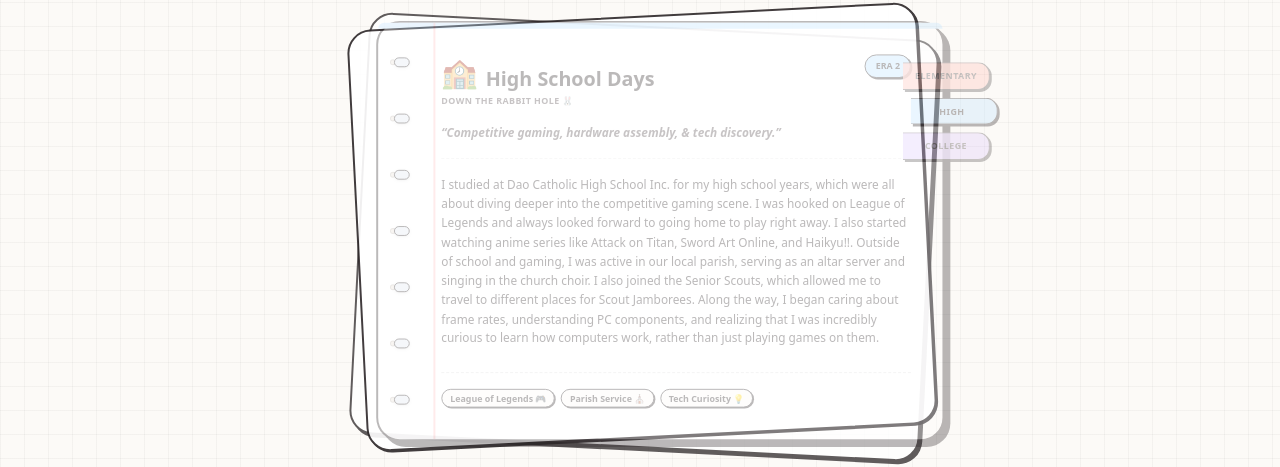
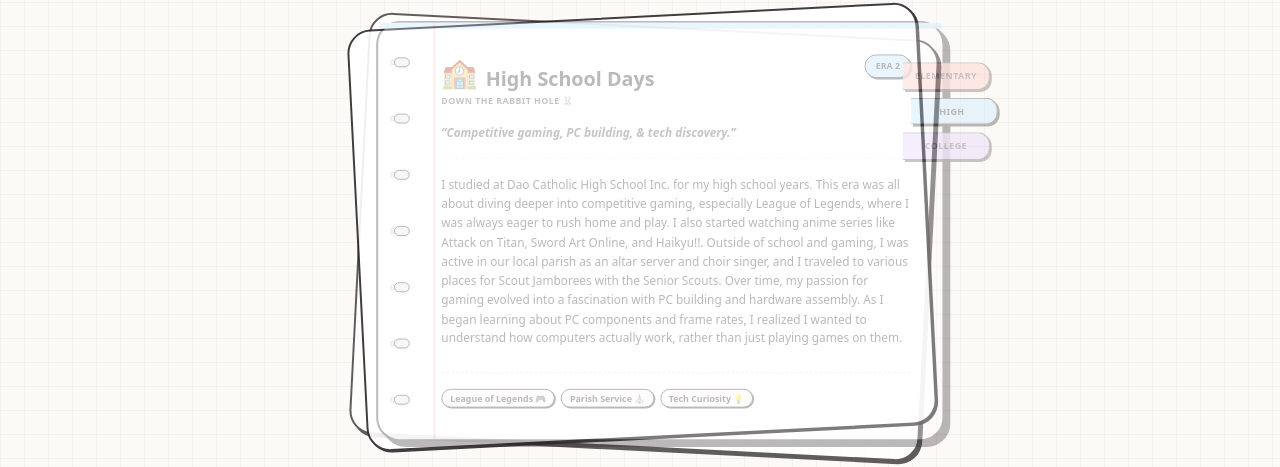
Before and after one commit to jplacorte/personal-profile, a Next.js app: page / in a window 1280 px wide. Shown: the part 5463-5930 px from the top of the page. Built offline with nearby package versions, Linux system fonts and the light colour scheme.

Commit message:
style: rephrase high school days gaming and hardware assembly story

```diff
--- a/src/components/TimelineSection.tsx
+++ b/src/components/TimelineSection.tsx
@@ -22,8 +22,8 @@ const eras = [
     title: "High School Days",
     subtitle: "Down the Rabbit Hole 🐰",
     emoji: "🏫",
-    vibe: "Competitive gaming, hardware assembly, & tech discovery.",
-    story: "I studied at Dao Catholic High School Inc. for my high school years, which were all about diving deeper into the competitive gaming scene. I was hooked on League of Legends and always looked forward to going home to play right away. I also started watching anime series like Attack on Titan, Sword Art Online, and Haikyu!!. Outside of school and gaming, I was active in our local parish, serving as an altar server and singing in the church choir. I also joined the Senior Scouts, which allowed me to travel to different places for Scout Jamborees. Along the way, I began caring about frame rates, understanding PC components, and realizing that I was incredibly curious to learn how computers work, rather than just playing games on them.",
+    vibe: "Competitive gaming, PC building, & tech discovery.",
+    story: "I studied at Dao Catholic High School Inc. for my high school years. This era was all about diving deeper into competitive gaming, especially League of Legends, where I was always eager to rush home and play. I also started watching anime series like Attack on Titan, Sword Art Online, and Haikyu!!. Outside of school and gaming, I was active in our local parish as an altar server and choir singer, and I traveled to various places for Scout Jamborees with the Senior Scouts. Over time, my passion for gaming evolved into a fascination with PC building and hardware assembly. As I began learning about PC components and frame rates, I realized I wanted to understand how computers actually work, rather than just playing games on them.",
     tags: ["League of Legends 🎮", "Parish Service ⛪", "Tech Curiosity 💡"],
     icon: School,
     color: "bg-cute-sky",
```
